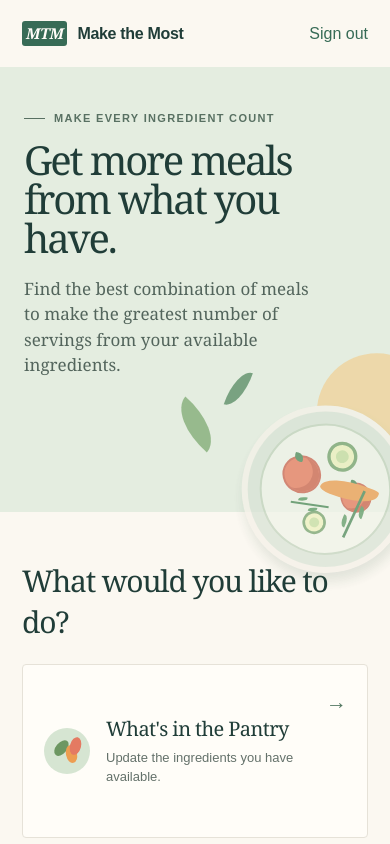
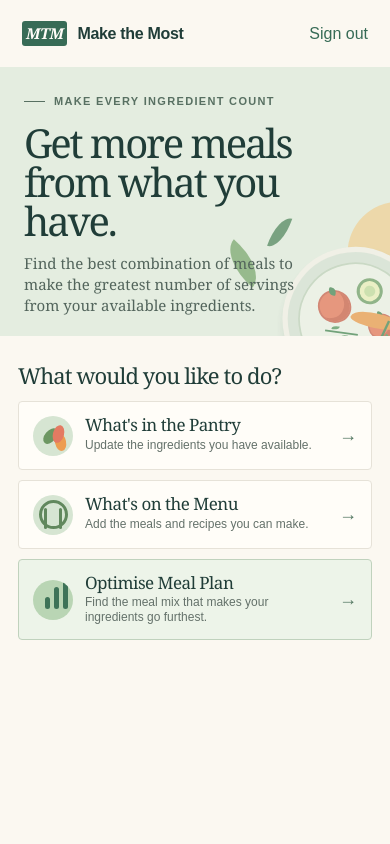
Before and after one commit to RubenFerreiraCA-SA/food-optimiser, an Angular app: page / in a window 390 px wide. Shown: the top 844 px of the page. Built offline with nearby package versions, Linux system fonts and the light colour scheme; no server answers; the database is empty; sample sign-in values are in the browser's storage.

Commit message:
Improvements to mobile responsiveness

```diff
--- a/src/app/pages/auth-page/_auth-page.scss
+++ b/src/app/pages/auth-page/_auth-page.scss
@@ -333,9 +333,9 @@ input:focus {
 }
 
 .mobile-cta-wrap {
+  display: none;
   margin-top: auto;
   padding-top: 18px;
-  display: flex;
   align-items: center;
   justify-content: center;
   width: 100%;
@@ -461,7 +461,7 @@ input:focus {
     display: none;
     padding: 18px 18px 16px;
     border-radius: 24px;
-    width: min(100%, 380px);
+    width: min(90%, 380px);
     justify-self: center;
   }
 
--- a/src/app/pages/auth-page/login-page/login-page.html
+++ b/src/app/pages/auth-page/login-page/login-page.html
@@ -32,7 +32,7 @@
     </aside>
 
     <section class="auth-card" aria-labelledby="login-title">
-      <button class="mobile-back" type="button" (click)="backToIntro()">← Back</button>
+      <!-- <button class="mobile-back" type="button" (click)="backToIntro()">← Back</button> -->
       <p class="eyebrow"><span></span>Welcome back</p>
       <h1 id="login-title">Sign in</h1>
       <p class="copy">
--- a/src/app/pages/home-page/hero-illustration/hero-illustration.scss
+++ b/src/app/pages/home-page/hero-illustration/hero-illustration.scss
@@ -169,9 +169,9 @@
 
 @media (max-width: 760px) {
   .hero-illustration {
-    right: -52px;
-    bottom: -75px;
-    transform: scale(0.78);
+    right: -60px;
+    bottom: -62px;
+    transform: scale(0.66);
     transform-origin: bottom right;
   }
 }
@@ -179,7 +179,9 @@
 @media (max-width: 390px) {
   .hero-illustration {
     opacity: 0.75;
-    transform: scale(0.67);
+    right: -66px;
+    bottom: -68px;
+    transform: scale(0.58);
   }
 }
 
--- a/src/app/pages/home-page/home-page.scss
+++ b/src/app/pages/home-page/home-page.scss
@@ -29,6 +29,7 @@
   padding: 54px 68px 56px;
   border-radius: 5px;
   background: #e4ede0;
+  overflow: hidden;
 }
 
 .hero-copy {
@@ -101,21 +102,43 @@ h2 {
 
 @media (max-width: 760px) {
   .hero {
-    min-height: 445px;
-    padding: 45px 32px;
+    min-height: 0;
+    max-height: 50dvh;
+    padding: 28px 24px 20px;
     border-radius: 0;
   }
 
+  .hero-copy {
+    max-width: 280px;
+  }
+
+  h1 {
+    margin-bottom: 12px;
+    font-size: clamp(34px, 9vw, 44px);
+  }
+
   .intro {
-    max-width: 330px;
+    max-width: 300px;
+    font-size: 15px;
+    line-height: 1.4;
   }
 
   .actions {
-    padding: 48px 22px 32px;
+    padding: 28px 18px 24px;
+  }
+
+  .section-heading {
+    margin-bottom: 14px;
+  }
+
+  h2 {
+    font-size: 22px;
+    line-height: 1.05;
   }
 
   .action-grid {
     grid-template-columns: 1fr;
+    gap: 10px;
   }
 }
 
@@ -148,7 +171,7 @@ h2 {
     width: 100%;
     min-height: 0;
     margin: 0 0 2rem;
-    padding: clamp(32px, 5vw, 68px);
+    padding: clamp(28px, 4.2vw, 58px);
   }
 
   h1 {
--- a/src/app/shared/components/action-card/action-card.scss
+++ b/src/app/shared/components/action-card/action-card.scss
@@ -133,7 +133,51 @@
 }
 @media (max-width: 760px) {
   .action-card {
-    min-height: 122px;
+    grid-template-columns: 42px minmax(0, 1fr) auto;
+    grid-template-rows: auto auto;
+    grid-template-areas:
+      'icon title arrow'
+      'icon description arrow';
+    align-items: start;
+    min-height: 0;
+    padding: 14px 14px 13px;
+    gap: 0 10px;
+  }
+
+  .card-icon {
+    grid-area: icon;
+    align-self: center;
+    width: 40px;
+    height: 40px;
+  }
+
+  .card-content {
+    display: contents;
+  }
+
+  .card-title {
+    grid-area: title;
+    margin-bottom: 0;
+    font-size: 17px;
+    line-height: 1.05;
+  }
+
+  .card-description {
+    grid-area: description;
+    margin-top: 3px;
+    font-size: 12px;
+    line-height: 1.3;
+  }
+
+  .arrow {
+    grid-area: arrow;
+    align-self: center;
+    margin-top: 0;
+    font-size: 18px;
+  }
+
+  .card-title {
+    max-width: 100%;
   }
 }
 @media (min-width: 761px) {
```
